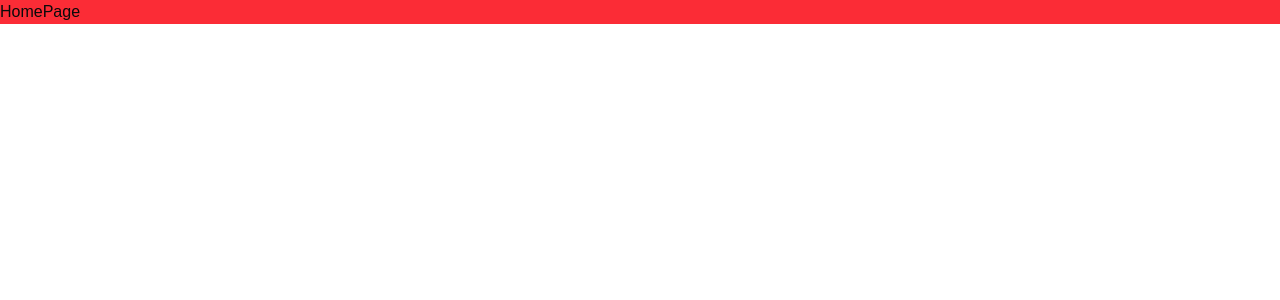
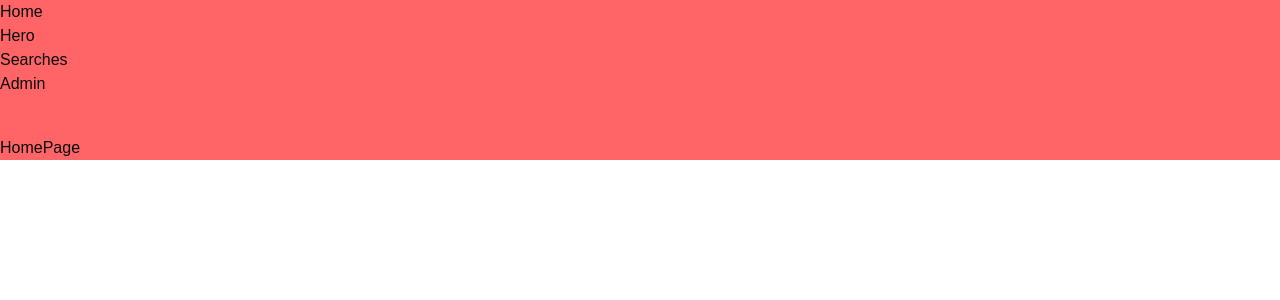
Before and after one commit to LuiherraDev/React-de-cero-a-experto-05, a React (Vite) app: page / in a window 1280 px wide. Shown: the top 300 px of the page. Built offline with nearby package versions, Linux system fonts and the light colour scheme.

Commit message:
Using lazyl load in some routes

```diff
--- a/src/heroes/layouts/HeroesLayout.tsx
+++ b/src/heroes/layouts/HeroesLayout.tsx
@@ -1,12 +1,27 @@
-import { Outlet } from "react-router"
+import { Link, Outlet } from "react-router"
 
 export const HeroesLayout = () => {
   return (
-    <div className="bg-red-500">
+    <div className="bg-red-400">
 
+      <ul>
+        <li>
+          <Link to='/'>Home</Link>
+        </li>
+        <li>
+          <Link to='/heroes/1'>Hero</Link>
+        </li>
+        <li>
+          <Link to='/search'>Searches</Link>
+        </li>
+        <li>
+          <Link to='/admin'>Admin</Link>
+        </li>
+      </ul>
 
-
-      <Outlet />
+      <section className="mt-10">
+        <Outlet />
+      </section>
     </div>
   )
 }
--- a/src/heroes/pages/router/app.router.tsx
+++ b/src/heroes/pages/router/app.router.tsx
@@ -1,11 +1,15 @@
+import { lazy } from "react";
 import { createBrowserRouter } from "react-router";
 
 import { HomePage } from '../home/HomePage';
 import { HeroPage } from "../hero/HeroPage";
 import { AdminPage } from "@/admin/pages/AdminPage";
-import { SearchPage } from "../search/SearchPage";
 import { HeroesLayout } from "@/heroes/layouts/HeroesLayout";
 import { AdminLayout } from "@/admin/layouts/AdminLayout";
+
+// import { SearchPage } from "../search/SearchPage";
+// const SearchPage = lazy(() => import("../search/SearchPage").then(module => ({ default: module.SearchPage }))  //añadimos export default en SearchPage y no hace falta poner .then....
+const SearchPage = lazy(() => import("../search/SearchPage"))
 
 
 export const appRouter = createBrowserRouter([
--- a/src/heroes/pages/search/SearchPage.tsx
+++ b/src/heroes/pages/search/SearchPage.tsx
@@ -3,3 +3,5 @@ export const SearchPage = () => {
     <div>SearchPage</div>
   )
 }
+
+export default SearchPage
```
